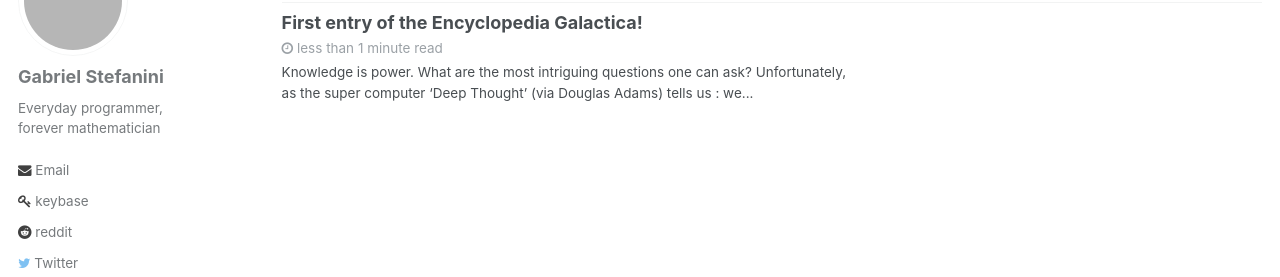
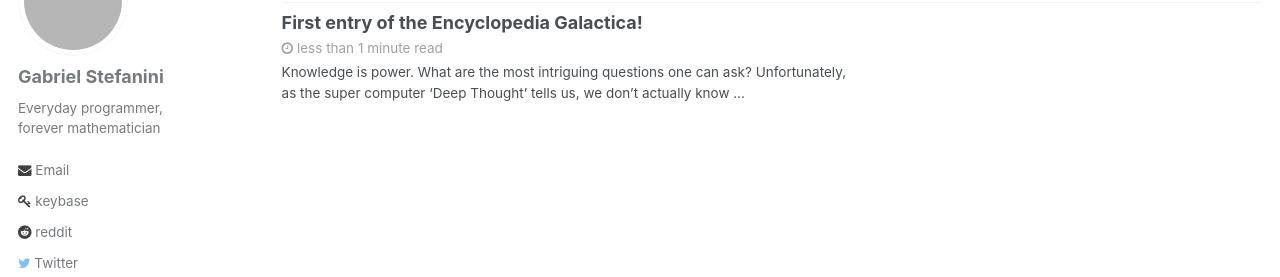
Before and after one commit to g4brielvs/g4brielvs.github.io, a Jekyll site: the page built from index.html, in a window 1280 px wide. Shown: the part 172-449 px from the top of the page. Built offline with Jekyll 4.4.1, drawn with Linux system fonts in a browser that asks for light colours; the list of posts is cut into pages by our own code; grey boxes are pictures that could not be loaded.

```diff
--- a/_posts/2016-04-12-first-entry-of-the-encyclopedia-galactica.md
+++ b/_posts/2016-04-12-first-entry-of-the-encyclopedia-galactica.md
@@ -2,10 +2,10 @@
 title: "First entry of the Encyclopedia Galactica!"
 categories:
 tags:
-    - encyclopedia galactica
+    - insights
 crosspost_to_medium: true
 ---
 
-Knowledge is power. What are the most intriguing questions one can ask? Unfortunately, as the super computer 'Deep Thought' (via Douglas Adams) tells us : we don't actually know what that question is.
+Knowledge is power. What are the most intriguing questions one can ask? Unfortunately, as the super computer 'Deep Thought' tells us, we don't actually know what that question is.
 
 Here are some speculations of this humble mammal regarding Life, the Universe and Everything.
```
Also changed, not shown: _pages/wp.md (added, +9 -0 lines).
